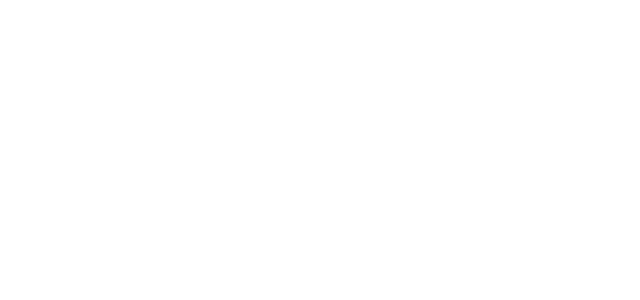
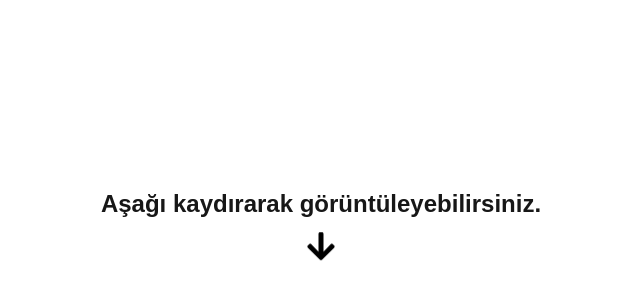
Before and after one commit to eozveri07/fenrio, a Next.js app: page /en/preview/contact in a window 1280 px wide. Shown: the part 172-472 px from the top of the page, without its empty margins (319-959 px from the left). Built offline with nearby package versions, Linux system fonts and the light colour scheme.

Commit message:
feat: add react-icons dependency and enhance Contact component with arrow icon and updated message for better user guidance

```diff
--- a/app/[locale]/preview/contact/page.tsx
+++ b/app/[locale]/preview/contact/page.tsx
@@ -1,11 +1,16 @@
 import PreviewContact from "@/components/Contact";
+import { FaArrowDown } from "react-icons/fa";
 
 export default function Contact() {
   return (
     <div className="grid grid-cols-1">
-      <div className="w-full h-screen" />
+      <div className="w-full h-screen flex items-center justify-center flex-col gap-4">
+        <h1 className="text-2xl font-bold">
+          Aşağı kaydırarak görüntüleyebilirsiniz.
+        </h1>
+        <FaArrowDown className="w-8 h-8 text-black animate-bounce" />
+      </div>
       <PreviewContact />
-      <div className="w-full h-screen" />
     </div>
   );
 }
--- /dev/null
+++ b/app/[locale]/preview/page.tsx
@@ -0,0 +1,17 @@
+import { Link } from "@/i18n/navigation";
+
+export default function Preview() {
+  return (
+    <div className="container mx-auto pt-16">
+      <h1 className="text-2xl font-bold">Component Önizleme Sayfası</h1>
+      <div className="flex gap-4">
+        <Link
+          href="/preview/contact"
+          className="text-blue-500 hover:text-blue-600 hover:underline"
+        >
+          Contact
+        </Link>
+      </div>
+    </div>
+  );
+}
--- a/package.json
+++ b/package.json
@@ -13,7 +13,8 @@
     "next": "16.0.1",
     "next-intl": "^4.5.0",
     "react": "19.2.0",
-    "react-dom": "19.2.0"
+    "react-dom": "19.2.0",
+    "react-icons": "^5.5.0"
   },
   "devDependencies": {
     "@tailwindcss/postcss": "^4",
```
Also changed, not shown: 1 other file (tests, documents, lock files or other folders).
